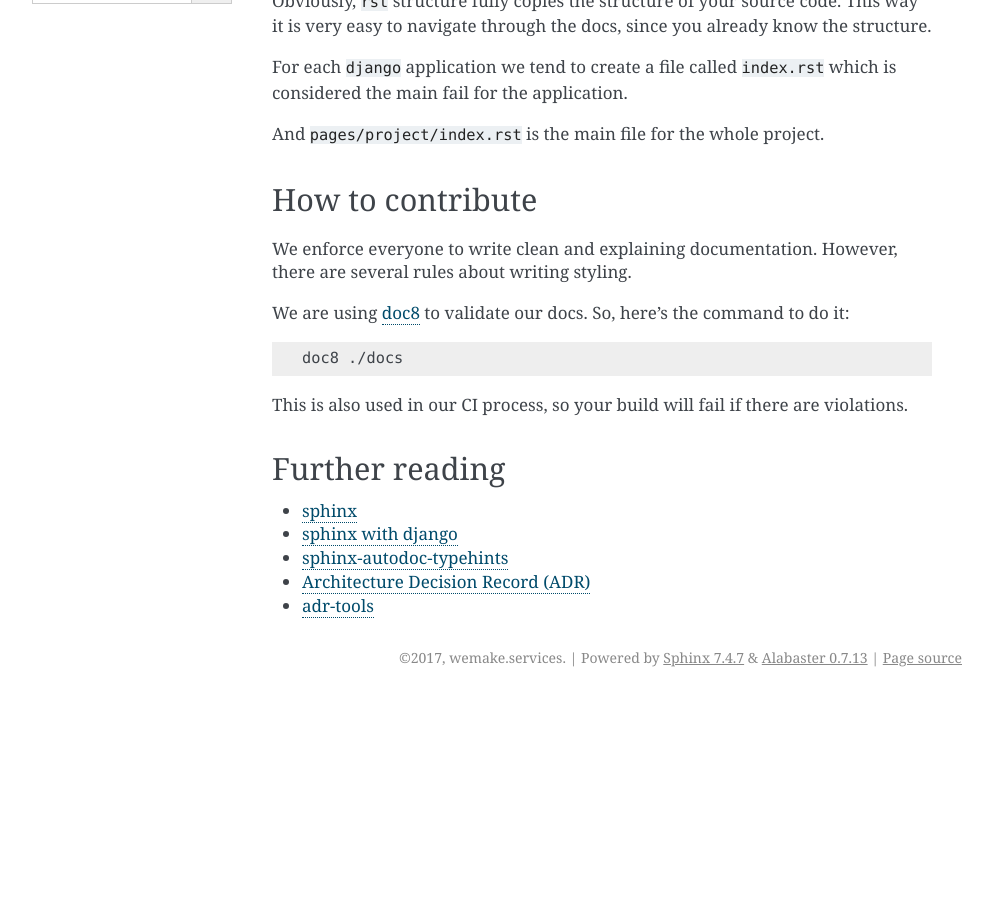
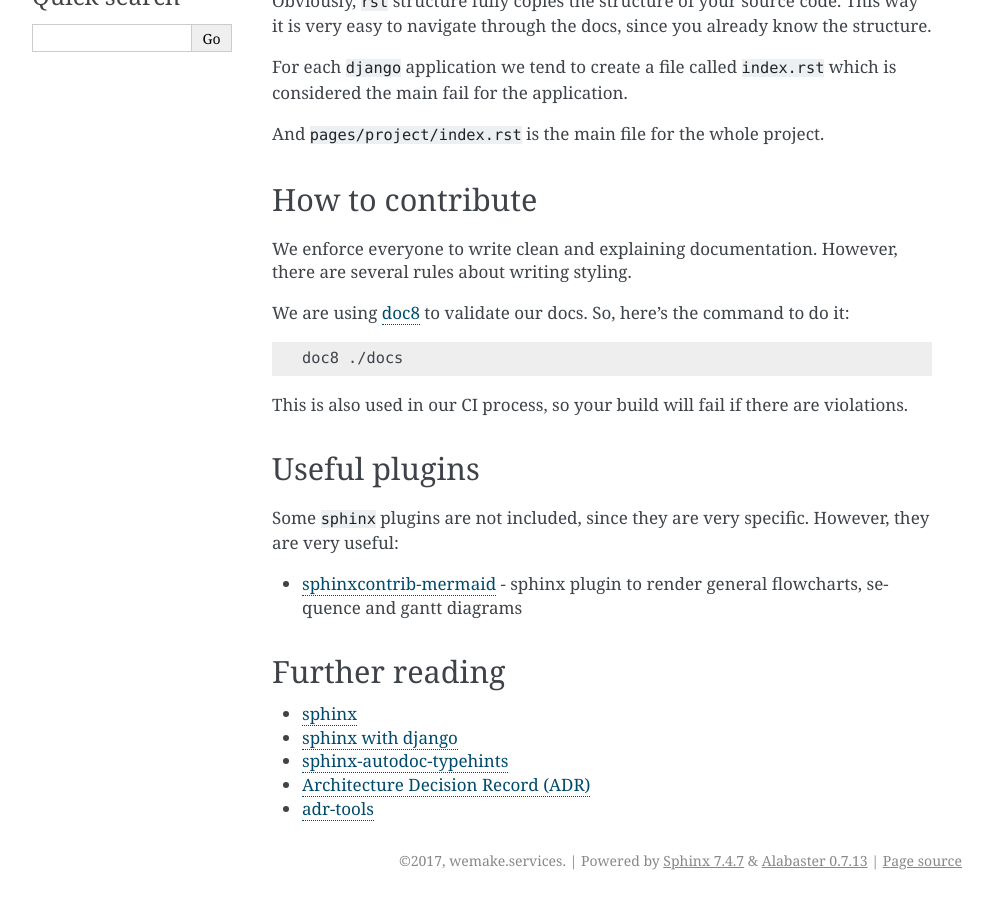
Before and after one commit to wemake-services/wemake-django-template, a Sphinx documentation site: the page built from {{cookiecutter.project_name}}/docs/pages/template/documentation.rst, in a window 1280 px wide and 900 px high, scrolled down 1019 px. Shown: the whole window, without its empty margins (148-1141 px from the left). Built offline with Sphinx 7.4.7, drawn with Linux system fonts in a browser that asks for light colours; the version number is read from the project's files by our own code; before the commit the page ends 1716 px from its top, so only the background shows below that; some of the changed text lies outside the part shown.

```diff
--- a/{{cookiecutter.project_name}}/docs/index.rst
+++ b/{{cookiecutter.project_name}}/docs/index.rst
@@ -77,6 +77,7 @@ There are multiple processes that you need to get familiar with:
    pages/template/documentation.rst
    pages/template/linters.rst
    pages/template/testing.rst
+   pages/template/security.rst
    pages/template/gitlab-ci.rst
 
 .. toctree::
--- a/{{cookiecutter.project_name}}/docs/pages/template/documentation.rst
+++ b/{{cookiecutter.project_name}}/docs/pages/template/documentation.rst
@@ -77,6 +77,15 @@ This is also used in our CI process, so your build will fail
 if there are violations.
 
 
+Useful plugins
+--------------
+
+Some ``sphinx`` plugins are not included, since they are very specific.
+However, they are very useful:
+
+- `sphinxcontrib-mermaid <https://github.com/mgaitan/sphinxcontrib-mermaid>`_ - sphinx plugin to render general flowcharts, sequence and gantt diagrams
+
+
 Further reading
 ---------------
 
```
Also changed, not shown: {{cookiecutter.project_name}}/docs/pages/template/security.rst (added, +58 -0 lines).
